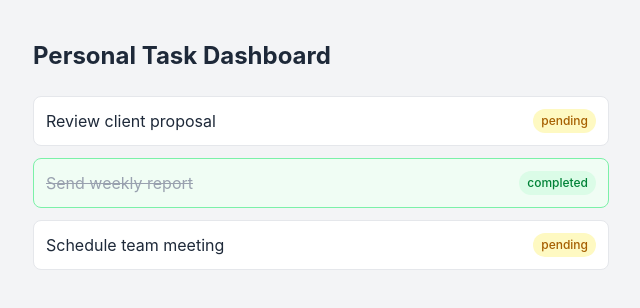
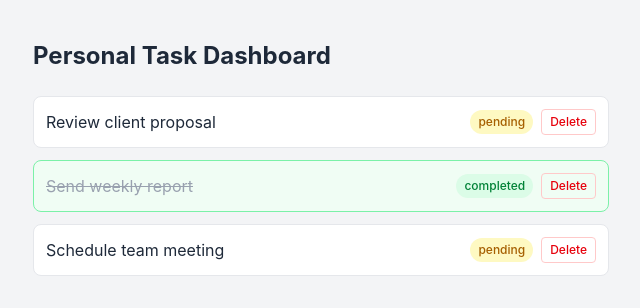
Before and after one commit to AhmedMelliti9/Personal-Task-Dashboard, a React (Vite) app: page / in a window 1280 px wide. Shown: the top 308 px of the page, without its empty margins (319-959 px from the left). Built offline with nearby package versions, Linux system fonts and the light colour scheme.

Commit message:
feat: implement task deletion

```diff
--- a/src/App.tsx
+++ b/src/App.tsx
@@ -3,11 +3,17 @@ import type { Task } from "./types/task";
 import TaskList from "./components/TaskList";
 
 function App() {
-  const [tasks] = useState<Task[]>([
+  const [tasks, setTasks] = useState<Task[]>([
     { id: "1", title: "Review client proposal", status: "pending" },
     { id: "2", title: "Send weekly report", status: "completed" },
     { id: "3", title: "Schedule team meeting", status: "pending" },
   ]);
+
+  const handleDeleteTask = (idToDelete: string) => {
+    setTasks((currentTasks) =>
+      currentTasks.filter((task) => task.id !== idToDelete)
+    );
+  };
 
   return (
     <div className="min-h-screen bg-gray-100 flex justify-center py-10 px-4">
@@ -15,7 +21,7 @@ function App() {
         <h1 className="text-2xl font-bold text-gray-800 mb-6">
           Personal Task Dashboard
         </h1>
-        <TaskList tasks={tasks} />
+        <TaskList tasks={tasks} onDelete={handleDeleteTask} />
       </div>
     </div>
   );
--- a/src/components/TaskItem.tsx
+++ b/src/components/TaskItem.tsx
@@ -2,9 +2,10 @@ import type { Task } from "../types/task";
 
 interface TaskItemProps {
   task: Task;
+  onDelete: (id: string) => void;
 }
 
-function TaskItem({ task }: TaskItemProps) {
+function TaskItem({ task, onDelete }: TaskItemProps) {
   const isCompleted = task.status === "completed";
 
   return (
@@ -23,6 +24,7 @@ function TaskItem({ task }: TaskItemProps) {
         {task.title}
       </span>
 
+      <div className="flex items-center gap-2">
         <span
           className={`text-xs font-medium px-2 py-1 rounded-full ${
             isCompleted
@@ -32,6 +34,15 @@ function TaskItem({ task }: TaskItemProps) {
         >
           {task.status}
         </span>
+
+        <button
+          type="button"
+          onClick={() => onDelete(task.id)}
+          className="text-xs text-red-600 hover:text-red-800 font-medium px-2 py-1 border border-red-200 hover:border-red-400 rounded transition-colors"
+        >
+          Delete
+        </button>
+      </div>
     </li>
   );
 }
--- a/src/components/TaskList.tsx
+++ b/src/components/TaskList.tsx
@@ -3,13 +3,14 @@ import TaskItem from "./TaskItem";
 
 interface TaskListProps {
   tasks: Task[];
+  onDelete: (id: string) => void;
 }
 
-function TaskList({ tasks }: TaskListProps) {
+function TaskList({ tasks, onDelete }: TaskListProps) {
   return (
     <ul className="flex flex-col gap-3">
       {tasks.map((task) => (
-        <TaskItem key={task.id} task={task} />
+        <TaskItem key={task.id} task={task} onDelete={onDelete} />
       ))}
     </ul>
   );
```
Lines whose indentation alone changed are shown as unchanged.
